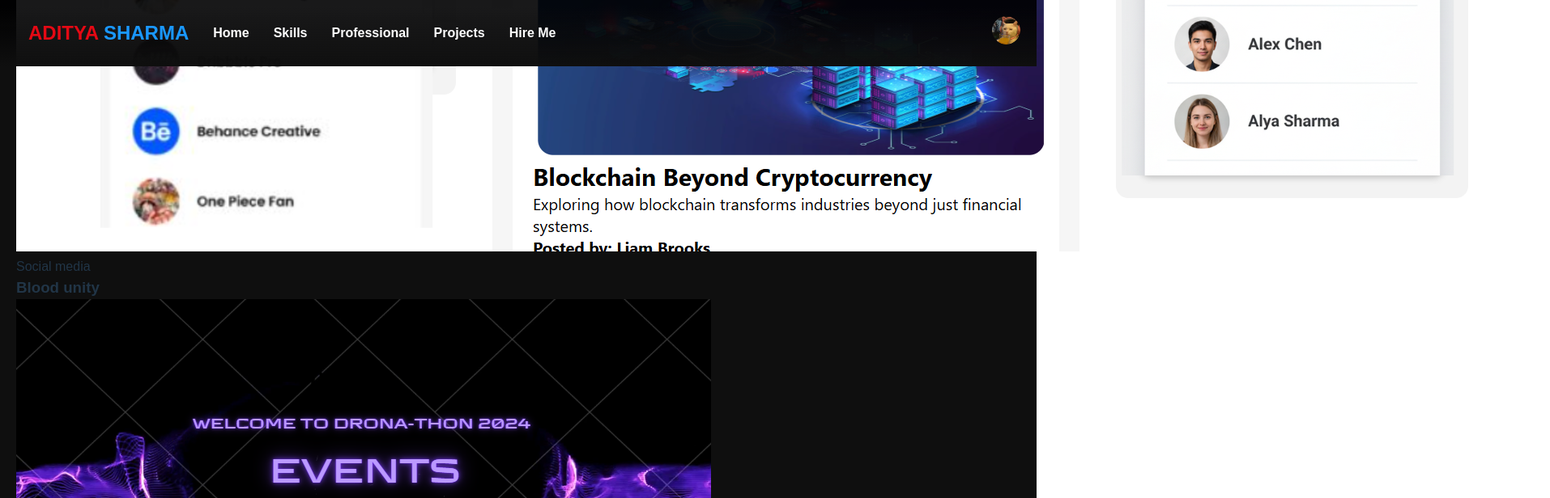
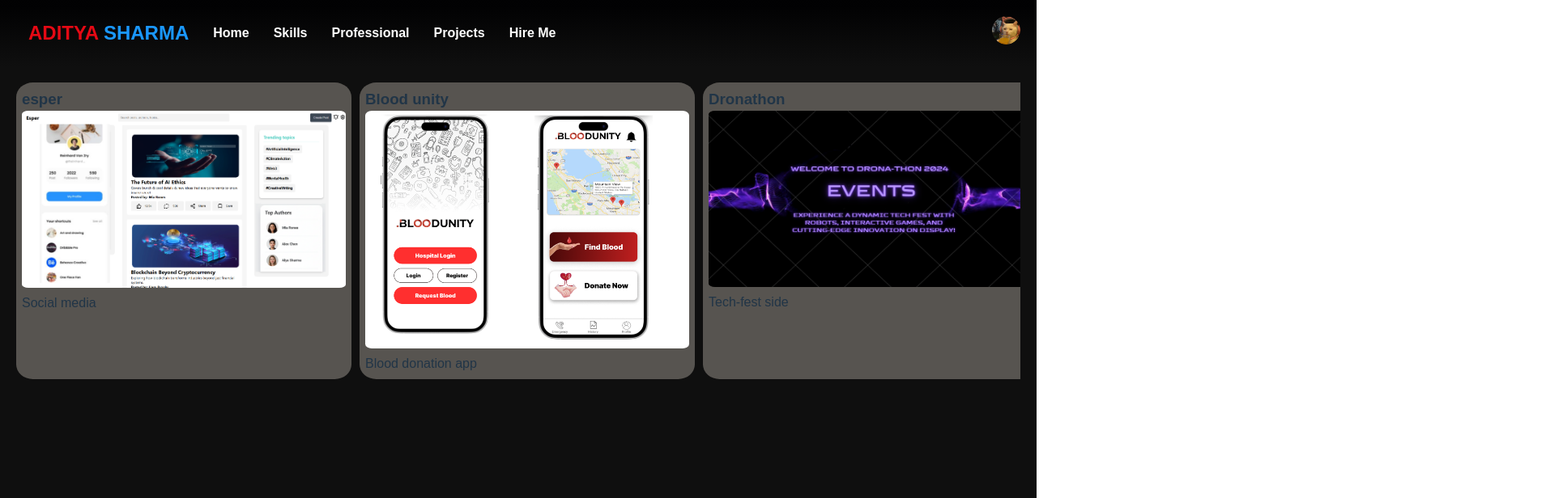
Before and after one commit to Aditya25424/Portfolio, a React (Vite) app: page /Projects in a window 1280 px wide. Shown: the top 616 px of the page at 81% size, 1914 px wide, since content can reach past the window. Built offline with nearby package versions, Linux system fonts and the light colour scheme.

Commit message:
projects

```diff
--- a/src/components/Mainpages/HireMe.css
+++ b/src/components/Mainpages/HireMe.css
@@ -1,11 +1,9 @@
 
 .Hire-left img{
- height: 80vh;
+ height: 78vh;
 }
-.hire-top{
-    display: flex;
 
-}
+
 .Hire-right{
      background-image:
                 linear-gradient(45deg, rgb(38, 37, 38), rgba(0, 0, 0, 0.482));
@@ -19,8 +17,8 @@
     width: 100vh;
 }
 .HireMe-container{
-    height: 90vh;
-    padding: 100px;
+    padding-left: 90px;
+    margin: 70px;
     gap: 50px;
     display:flex ;
 }
--- a/src/components/Mainpages/Projects.jsx
+++ b/src/components/Mainpages/Projects.jsx
@@ -9,7 +9,7 @@
   },
   {
     project_name :"Blood unity",
-    project_image:"src/assets/projects/Dronathon.png",
+    project_image:"src/assets/projects/Bloodunity.png",
     project_description:"Blood donation app",
   },
   {
@@ -19,13 +19,10 @@
   },
   {
     project_name :"more to come soon",
-    project_image:"",
+    project_image:"src/assets/projects/Bloodunity.png",
     project_description:"good things takes time",
   },
 ]
-
-
-
   return (
     <div>
 
@@ -34,18 +31,19 @@
           <Navbar />
         </div>
         <div className='project-mid'>
-           {
+          <div className='pro-box' >
+                       {
         user_projects.map((data)=>(
-          <div key={data.id}>
+          <div key={data.id} className='proj-box'>
            <h3>{data.project_name}</h3>
-            <img src={data.project_image}></img>
+            <img src={data.project_image} ></img>
           <p>{data.project_description}</p>
           </div>
      )) }
+          </div>
         </div>
         </div>
       </div>
-
   )
 }
 
--- a/src/components/Mainpages/Skills.css
+++ b/src/components/Mainpages/Skills.css
@@ -1,15 +1,10 @@
-.Skills-container{
-    display: flex;
-    height: 100vh;
 
-    align-items: center;
-}
 
 .Skills-bottom{
-    width: 100vw;
-    height: 78vh;
-        margin: 165px;
-    padding:40px;
+  margin-left:80px ;
+    margin: 40px;
+    padding:8px;
+    width: 90vw;
     border-radius: 20px;
     background: #1E1E1E;
 }
--- a/src/components/Mainpages/projects.css
+++ b/src/components/Mainpages/projects.css
@@ -1,11 +1,22 @@
-.projects-container{
-    display: flex;
-    align-items: center;
-    height: 90vh;
-}
 .project-mid{
     margin: 20px;
     display: flex;
     flex-flow: column;
+    overflow-x: scroll;
+    scrollbar-width: none;
 
 }
+.pro-box{
+ display: flex; gap: 10px;
+}
+.proj-box img{
+    border-radius: 2%;
+    width: 50vh;
+}
+.proj-box{
+    padding: 7px;
+    max-height: 70vh;
+    width: 52vh;
+   border-radius: 5%;
+    background-color: rgb(87, 84, 80);
+}
--- a/src/components/Topcomp/Home.css
+++ b/src/components/Topcomp/Home.css
@@ -20,7 +20,6 @@
     background-repeat: no-repeat;
     width: 98%;
     margin: 20px;
-    margin-top: 80px;
     height: 700px;
     border-radius: 10px;
     box-shadow: 0 4px 8px rgba(0, 0, 0, 0.2);
--- a/src/components/navbar/Navbar.css
+++ b/src/components/navbar/Navbar.css
@@ -5,7 +5,7 @@
     display: flex;
     justify-content: space-between;
     padding: 20px;
-    position: fixed;
+
     top: 0;
     transition: background-color .3s ease;
     width: 100%;
--- a/src/components/navbar/Navbar.jsx
+++ b/src/components/navbar/Navbar.jsx
@@ -21,11 +21,14 @@
     const goToHireMe = () => {
         navigate("/HireMe");
     };
+      const goTostart = () => {
+        navigate("/");
+    };
     return (
         <div>
             <div className='navbar'>
                 <div className='navbar-left'  style={{cursor : " pointer"}}>
-                    <h2 onClick={goToHome}>ADITYA <span>SHARMA</span></h2>
+                    <h2 onClick={goTostart}>ADITYA <span>SHARMA</span></h2>
                     <a onClick={goToHome}>Home</a>
                     <a onClick={goToSkills}>Skills</a>
                     <a onClick={goToProfessional} >Professional</a>
```
Also changed, not shown: src/assets/projects/Bloodunity.png (added).
